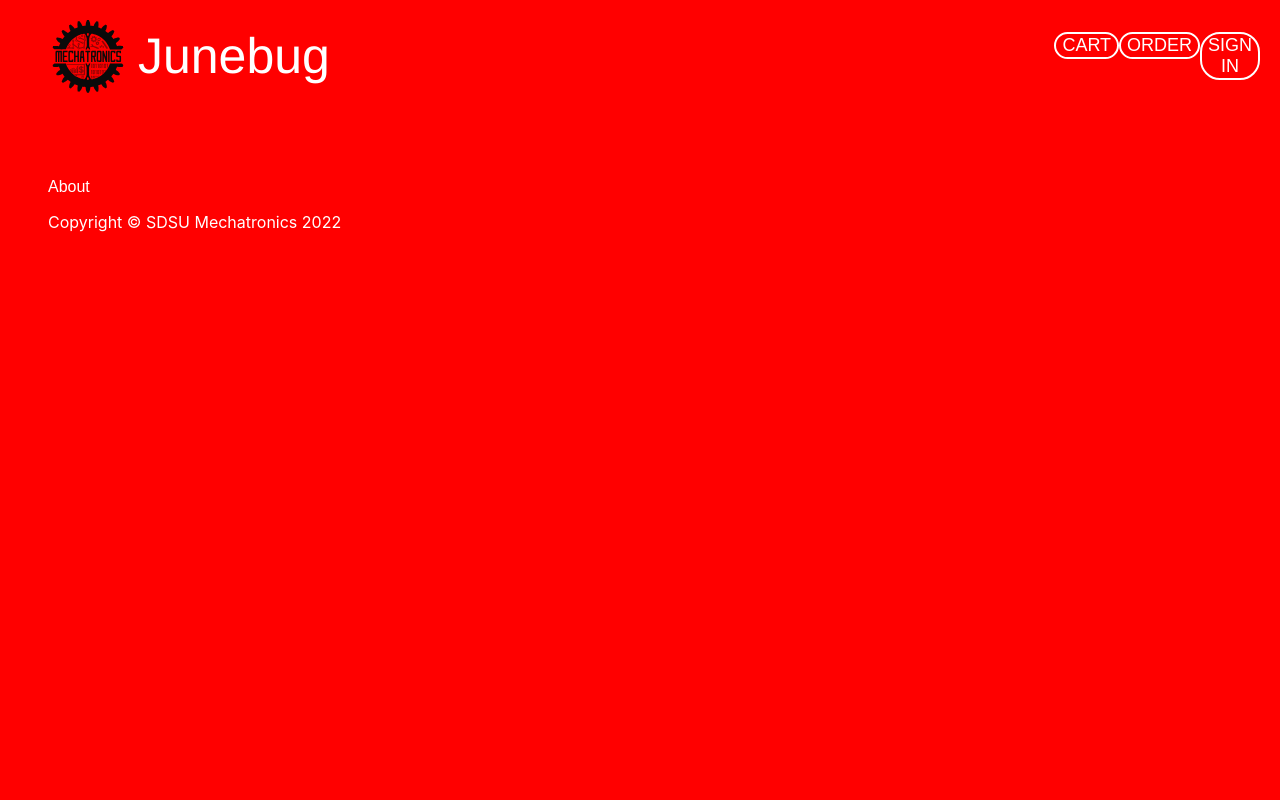
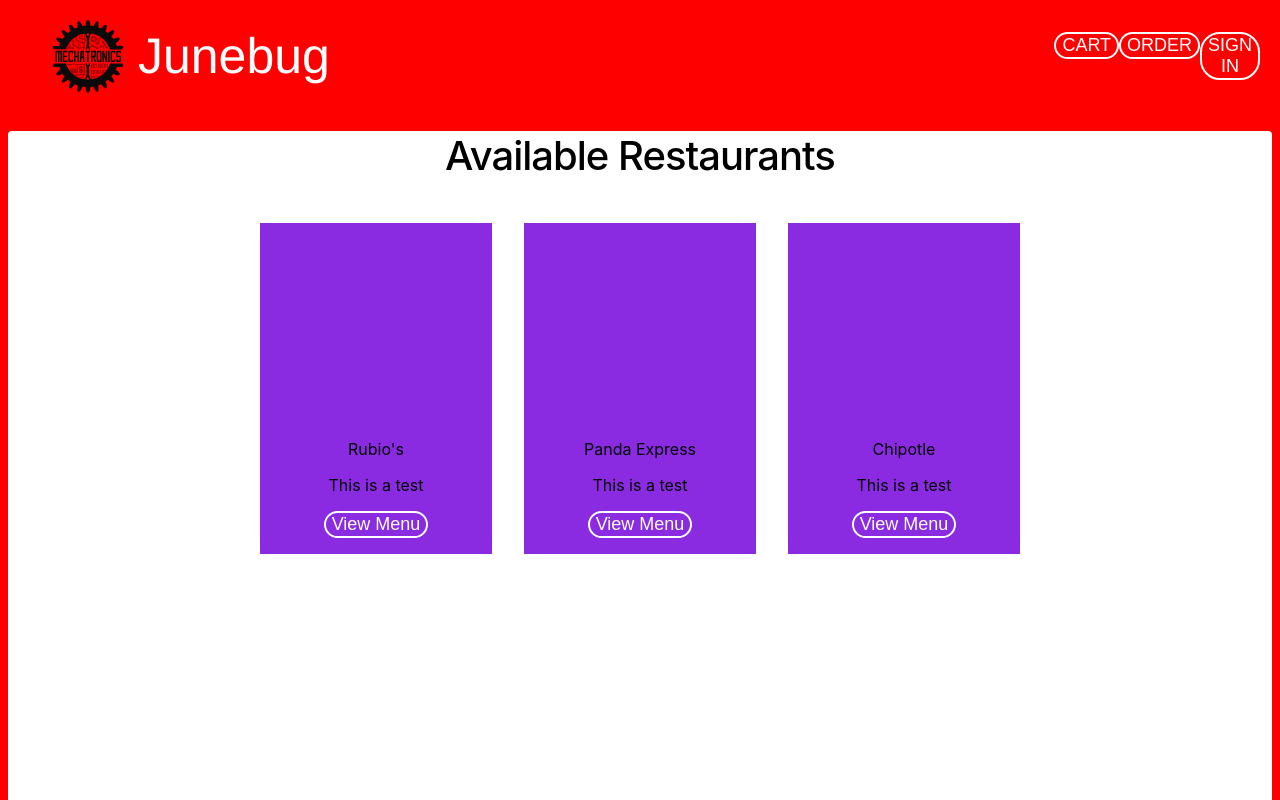
Before and after one commit to Mechatronics-SDSU/Junebug_website, a React (Create React App) app in the folder my-app/: page /order in a window 1280 px wide. Shown: the top 800 px of the page. Built offline with nearby package versions, Linux system fonts and the light colour scheme.

Commit message:
Created react card component and inserted 3 test cards into order page

```diff
--- a/my-app/src/App.css
+++ b/my-app/src/App.css
@@ -69,3 +69,14 @@
   display: flex;
   justify-content: center;
 }
+
+.order {
+  justify-content: center;
+  height: 100vh;
+  background-color: white;
+}
+
+.card-container {
+  display: flex;
+  justify-content: center;
+}
--- a/my-app/src/components/Button/Button.jsx
+++ b/my-app/src/components/Button/Button.jsx
@@ -1,10 +1,10 @@
 import { Link } from "react-router-dom";
 import "./button.css";
 
-function Button (props) {
+function Button ({route, name}) {
     return (
-        <Link to={props.route} className="btn-container">
-            <button className="btn">{props.name}</button>
+        <Link to={route} className="btn-container">
+            <button className="btn">{name}</button>
         </Link>
     );
 }
--- a/my-app/src/components/Card/Card.jsx
+++ b/my-app/src/components/Card/Card.jsx
@@ -0,0 +1,20 @@
+import { Button } from "..";
+import "./card.css";
+
+function Card({title, body}) {
+    return (
+        <div className="card">
+            <div className="card-image">
+            </div>
+            <div className="card-title">
+                {title}
+            </div>
+            <div className="card-body">
+                <p>{body}</p>
+            </div>
+            <Button route="/" name="View Menu"/>
+        </div>
+    );
+}
+
+export default Card;
--- a/my-app/src/components/Card/card.css
+++ b/my-app/src/components/Card/card.css
@@ -0,0 +1,21 @@
+.card{
+    width: 200px;
+    overflow: hidden;
+    box-shadow: 0px 0px 15px -15px;
+    background-color: blueviolet;
+    justify-content: center;
+    align-items: center;
+    text-align: center;
+    margin: 1em;
+    padding: 1em;
+}
+
+.card:hover{
+    transform: scale(1.1);
+    box-shadow: 0px 0px 15px 0px;
+}
+
+.card-image{
+    overflow: hidden;
+    height: 200px;
+}
--- a/my-app/src/components/Pages/Order.jsx
+++ b/my-app/src/components/Pages/Order.jsx
@@ -1,6 +1,15 @@
-function Order()  {
+import { Card } from ".."
+
+function Order() {
     return (
-        <div></div>
+        <div className="order">
+            <h1>Available Restaurants</h1>
+            <div className="card-container">
+                <Card title="Rubio's" body="This is a test" />
+                <Card title="Panda Express" body="This is a test" />
+                <Card title="Chipotle" body="This is a test" />
+            </div>
+        </div>
     );
 }
 
--- a/my-app/src/components/index.js
+++ b/my-app/src/components/index.js
@@ -6,3 +6,4 @@
 export { default as Login } from "./Pages/Login";
 export { default as Order } from "./Pages/Order";
 export { default as Cart } from "./Pages/Cart";
+export { default as Card } from "./Card/Card";
```
